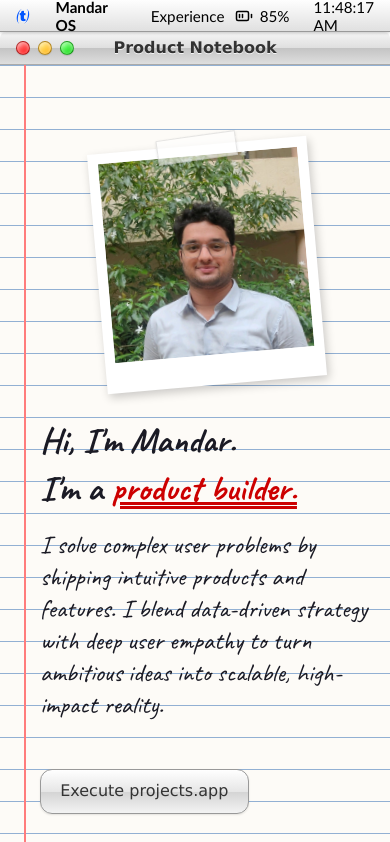
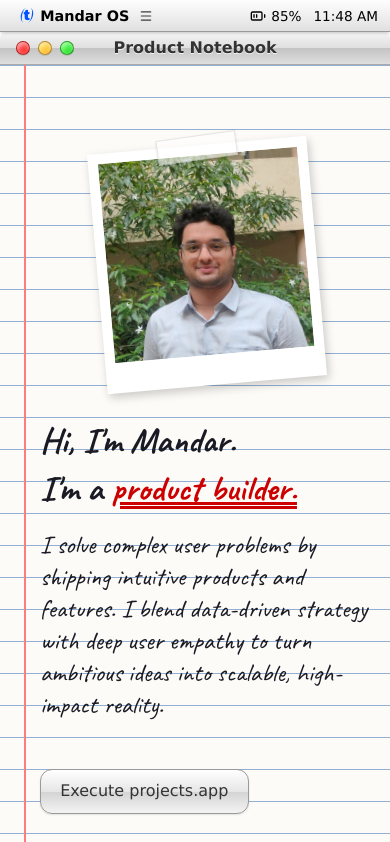
Before and after one commit to Mandar-Desurkar/Mandar-website, a Next.js app: page / in a window 390 px wide. Shown: the top 842 px of the page. Built offline with nearby package versions, Linux system fonts and the light colour scheme.

Commit message:
feat: implement authentic Mac OS dropdown system menu for mobile nav

```diff
--- a/src/components/Navbar.module.css
+++ b/src/components/Navbar.module.css
@@ -5,9 +5,9 @@
   display: flex;
   justify-content: space-between;
   align-items: center;
-  padding: 0 1rem;
-  font-family: 'Trebuchet MS', var(--font-system), sans-serif;
-  font-size: 0.95rem;
+  padding: 0 0.75rem;
+  font-family: 'Lucida Grande', 'Trebuchet MS', var(--font-system), sans-serif;
+  font-size: 0.9rem;
   color: #000;
   box-shadow: 0 1px 3px rgba(0,0,0,0.2);
   position: fixed;
@@ -19,52 +19,160 @@
 .nav {
   display: flex;
   align-items: center;
-  gap: 0.5rem;
-  overflow-x: auto;
-  -ms-overflow-style: none;
-  scrollbar-width: none;
+  position: relative;
 }
 
-.nav::-webkit-scrollbar {
-  display: none;
+.appleMenuBtn {
+  display: flex;
+  align-items: center;
+  gap: 0.4rem;
+  background: transparent;
+  border: none;
+  padding: 0.2rem 0.5rem;
+  cursor: pointer;
+  border-radius: 4px;
+  color: inherit;
+  font-family: inherit;
+  font-size: inherit;
 }
 
-.brandGroup {
-  display: flex;
-  align-items: center;
-  gap: 1rem;
-  margin-right: 1rem;
+.appleMenuBtn:hover,
+.menuOpen {
+  background: #316ac5; /* Classic Mac/XP selection blue */
+  color: white !important;
+}
+
+.appleMenuBtn:hover .appleMenu,
+.menuOpen .appleMenu {
+  color: white;
+  text-shadow: none;
 }
 
 .appleMenu {
   font-size: 1.1rem;
   color: #0055ff;
   text-shadow: 0 1px 0 rgba(255,255,255,0.8);
+  display: inline-block;
+  line-height: 1;
+}
+
+.brandTitle {
+  font-weight: 700;
+}
+
+.mobileHamburger {
+  display: flex;
+  align-items: center;
+  margin-left: 0.2rem;
+  opacity: 0.75;
+}
+
+@media (min-width: 768px) {
+  .mobileHamburger {
+    display: none;
+  }
+}
+
+.desktopLinks {
+  display: none;
+}
+
+@media (min-width: 768px) {
+  .desktopLinks {
+    display: flex;
+    align-items: center;
+    gap: 0.25rem;
+    margin-left: 0.5rem;
+  }
 }
 
 .menuItem {
   padding: 0.2rem 0.6rem;
   cursor: pointer;
   border-radius: 4px;
+  color: #000;
 }
 
 .menuItem:hover {
-  background: #316ac5; /* Classic XP selection blue */
+  background: #316ac5;
+  color: white;
+}
+
+/* Retro Mac OS Aqua System Dropdown */
+.osDropdown {
+  position: absolute;
+  top: 30px;
+  left: 0;
+  min-width: 180px;
+  background: rgba(245, 245, 245, 0.95);
+  backdrop-filter: blur(10px);
+  -webkit-backdrop-filter: blur(10px);
+  border: 1px solid #aaa;
+  border-radius: 0 0 6px 6px;
+  box-shadow: 0 10px 25px rgba(0, 0, 0, 0.35);
+  padding: 0.4rem 0;
+  display: flex;
+  flex-direction: column;
+  z-index: 1001;
+  animation: dropdownPop 0.15s ease-out;
+}
+
+@keyframes dropdownPop {
+  from {
+    opacity: 0;
+    transform: translateY(-5px);
+  }
+  to {
+    opacity: 1;
+    transform: translateY(0);
+  }
+}
+
+.dropdownHeader {
+  padding: 0.3rem 1rem;
+  font-size: 0.8rem;
+  font-weight: 700;
+  color: #666;
+  text-transform: uppercase;
+  letter-spacing: 0.5px;
+}
+
+.dropdownDivider {
+  height: 1px;
+  background: #ddd;
+  margin: 0.3rem 0;
+}
+
+.dropdownItem {
+  padding: 0.5rem 1rem;
+  color: #222;
+  font-weight: 500;
+  display: block;
+  transition: all 0.1s ease;
+}
+
+.dropdownItem:hover {
+  background: #316ac5;
   color: white;
 }
 
 .systemTray {
   display: flex;
   align-items: center;
-  gap: 1.5rem;
+  gap: 0.75rem;
   height: 100%;
+  font-size: 0.85rem;
 }
 
 .trayItem {
   display: flex;
   align-items: center;
-  gap: 0.4rem;
+  gap: 0.3rem;
   font-weight: 500;
+}
+
+.batteryText {
+  display: inline;
 }
 
 .date {
@@ -72,6 +180,10 @@
 }
 
 @media (min-width: 768px) {
+  .systemTray {
+    gap: 1.5rem;
+    font-size: 0.95rem;
+  }
   .date {
     display: inline;
     margin-right: 0.5rem;
--- a/src/components/Navbar.tsx
+++ b/src/components/Navbar.tsx
@@ -1,12 +1,14 @@
 "use client";
 
-import { useState, useEffect } from "react";
+import { useState, useEffect, useRef } from "react";
 import styles from "./Navbar.module.css";
 import Link from "next/link";
-import { BatteryMedium } from "lucide-react";
+import { BatteryMedium, Menu, X } from "lucide-react";
 
 export default function Navbar() {
   const [currentTime, setCurrentTime] = useState<Date | null>(null);
+  const [isMenuOpen, setIsMenuOpen] = useState(false);
+  const menuRef = useRef<HTMLDivElement>(null);
 
   useEffect(() => {
     // Only set time on client to avoid hydration mismatch
@@ -14,6 +16,19 @@ export default function Navbar() {
     const timer = setInterval(() => setCurrentTime(new Date()), 1000);
     return () => clearInterval(timer);
   }, []);
+
+  // Close dropdown on outside click
+  useEffect(() => {
+    const handleClickOutside = (event: MouseEvent) => {
+      if (menuRef.current && !menuRef.current.contains(event.target as Node)) {
+        setIsMenuOpen(false);
+      }
+    };
+    if (isMenuOpen) {
+      document.addEventListener("mousedown", handleClickOutside);
+    }
+    return () => document.removeEventListener("mousedown", handleClickOutside);
+  }, [isMenuOpen]);
 
   const navLinks = [
     { name: "Experience", href: "#experience" },
@@ -24,25 +39,51 @@ export default function Navbar() {
 
   return (
     <header className={styles.menubar}>
-      <nav className={styles.nav}>
-        <div className={styles.brandGroup}>
+      <nav className={styles.nav} ref={menuRef}>
+        <button
+          className={`${styles.appleMenuBtn} ${isMenuOpen ? styles.menuOpen : ""}`}
+          onClick={() => setIsMenuOpen(!isMenuOpen)}
+          aria-label="Toggle System Menu"
+        >
           <span className={styles.appleMenu}>&#63743;</span>
-          <Link href="/" className={styles.menuItem}>
-            <b>Mandar OS</b>
-          </Link>
+          <span className={styles.brandTitle}>Mandar OS</span>
+          <span className={styles.mobileHamburger}>
+            {isMenuOpen ? <X size={14} /> : <Menu size={14} />}
+          </span>
+        </button>
+
+        {/* Desktop inline menu */}
+        <div className={styles.desktopLinks}>
+          {navLinks.map((link) => (
+            <Link key={link.name} href={link.href} className={styles.menuItem}>
+              {link.name}
+            </Link>
+          ))}
         </div>
 
-        {navLinks.map((link) => (
-          <Link key={link.name} href={link.href} className={styles.menuItem}>
-            {link.name}
-          </Link>
-        ))}
+        {/* Retro Mac OS Dropdown Menu for Mobile / Click */}
+        {isMenuOpen && (
+          <div className={styles.osDropdown}>
+            <div className={styles.dropdownHeader}>Mandar OS v1.0</div>
+            <div className={styles.dropdownDivider}></div>
+            {navLinks.map((link) => (
+              <Link
+                key={link.name}
+                href={link.href}
+                className={styles.dropdownItem}
+                onClick={() => setIsMenuOpen(false)}
+              >
+                {link.name}
+              </Link>
+            ))}
+          </div>
+        )}
       </nav>
 
       <div className={styles.systemTray}>
         <div className={styles.trayItem}>
-          <BatteryMedium size={18} />
-          <span>85%</span>
+          <BatteryMedium size={16} />
+          <span className={styles.batteryText}>85%</span>
         </div>
         <div className={styles.trayItem}>
           {currentTime ? (
@@ -51,11 +92,11 @@ export default function Navbar() {
                 {currentTime.toLocaleDateString(undefined, { weekday: 'short', month: 'short', day: 'numeric' })}
               </span>
               <span className={styles.time}>
-                {currentTime.toLocaleTimeString(undefined, { hour: '2-digit', minute: '2-digit', second: '2-digit' })}
+                {currentTime.toLocaleTimeString(undefined, { hour: '2-digit', minute: '2-digit' })}
               </span>
             </>
           ) : (
-            <span>Loading...</span>
+            <span>--:--</span>
           )}
         </div>
       </div>
```
